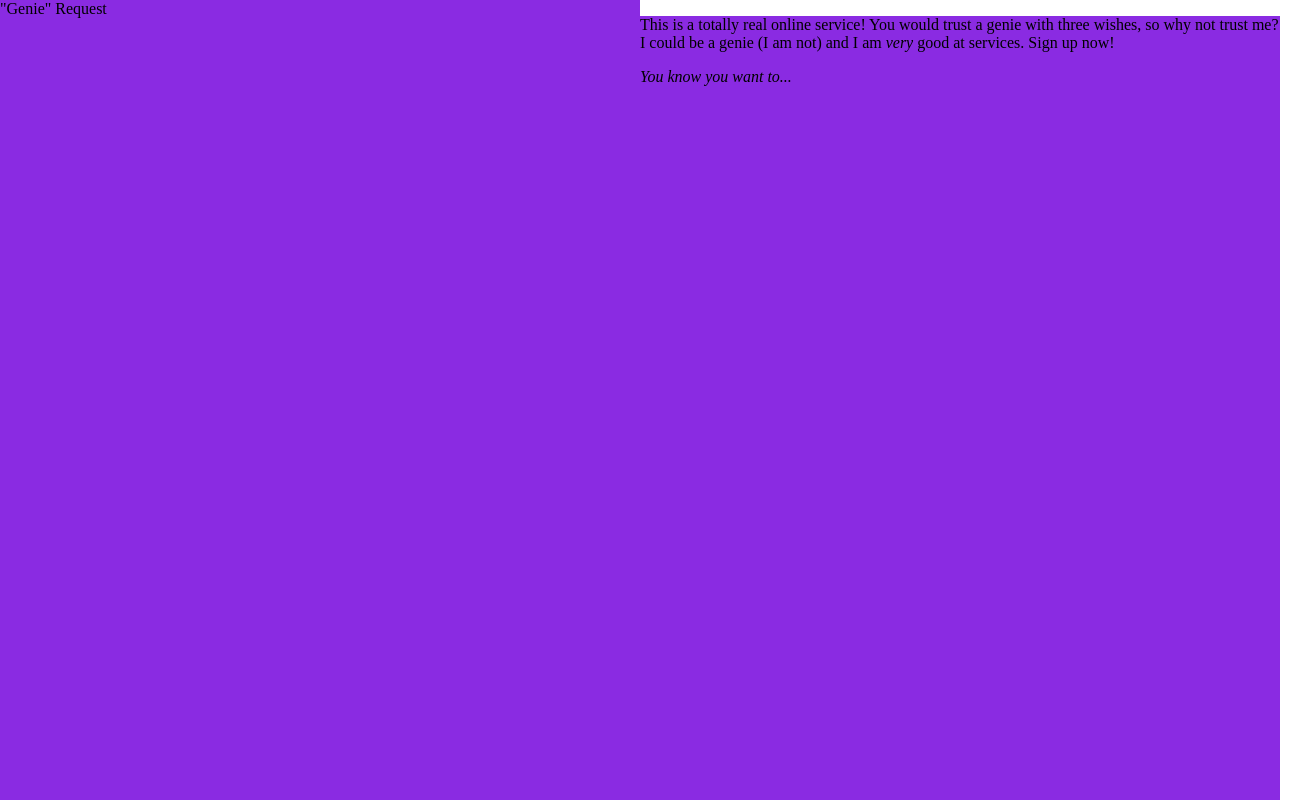
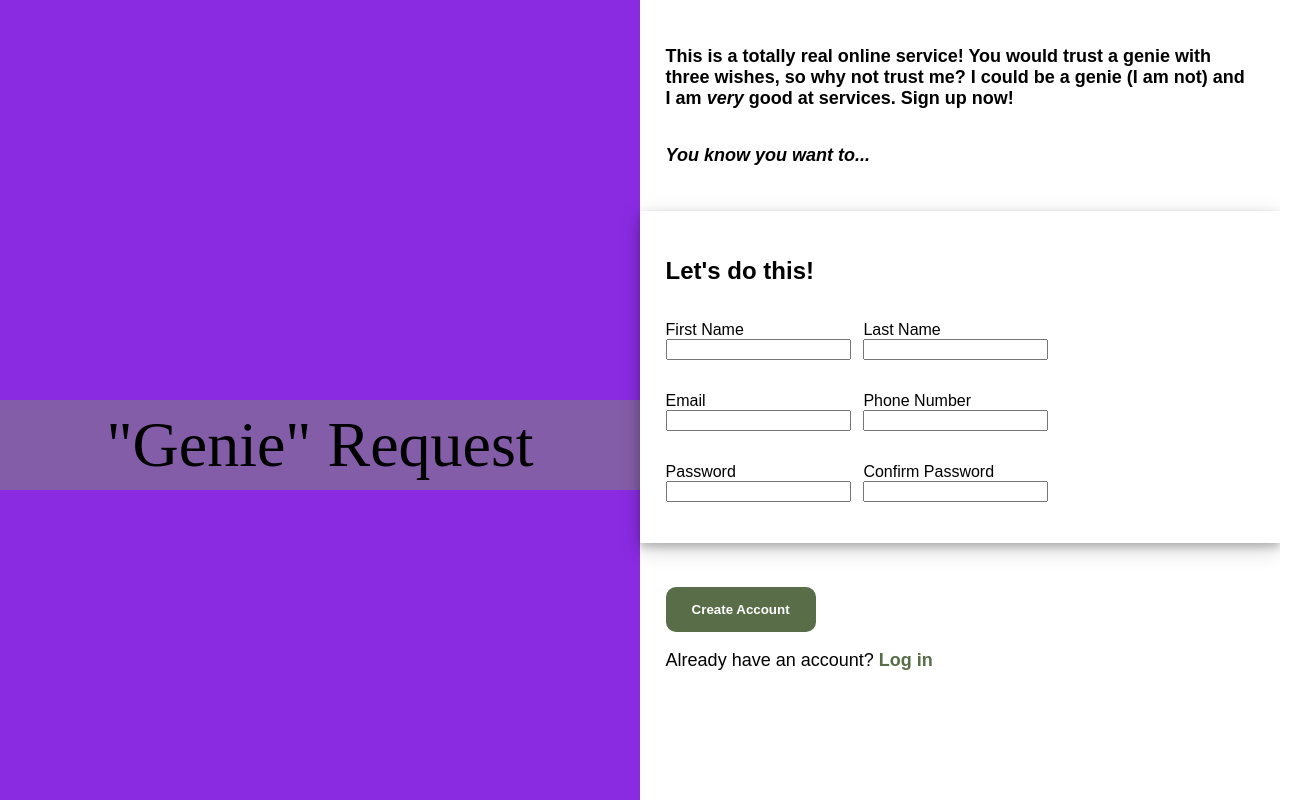
Before and after one commit to TruDarksider/signup-form, a plain HTML site: page index.html in a window 1280 px wide. Shown: the top 800 px of the page, 1312 px wide, since content can reach past the window. Drawn offline with Linux system fonts and the light colour scheme; a web font is replaced by a local one.

Commit message:
Modified most content for better layout

```diff
--- a/stylesheet.css
+++ b/stylesheet.css
@@ -1,11 +1,32 @@
+@font-face {
+    font-family: Norse;
+    src: url('Norse-Bold.otf');
+}
+
+:root {
+    --clickables: #596D48;
+}
+
+a {
+    text-decoration: none;
+    color: var(--clickables);
+    font-weight: bold;
+}
+
 body {
     display: flex;
     padding: 0;
     margin: 0;
+    font-family: sans-serif;
+}
+
+.bottom {
+    font-size: large;
+    padding: 2vw;
 }
 
 button {
-    background-color: rgb(0, 100, 0);
+    background-color: var(--clickables);
     font-weight: bolder;
     color: white;
     border: none;
@@ -15,7 +36,12 @@ button {
     border-radius: 10px;
 }
 
-div {
+div.info {
+display: flex;
+gap: 1vw;
+}
+
+div.image {
     height: 100vh;
     width: 50vw;
     background-color: blueviolet;
@@ -24,15 +50,45 @@ div {
 }
 
 fieldset {
-    width: 200px;
+    display: flex;
+    flex-direction: column;
+    margin: 0;
+    padding: 2vw;
+    border: 0;
+    box-shadow: 0 4px 8px 0 rgba(0, 0, 0, 0.2), 0 6px 20px 0 rgba(0, 0, 0, 0.19);
+}
+
+form {
+    width: 50vw;
 }
 
 h1{
     color: aquamarine;
 }
 
-label {
-    position: relative;
+.intro {
+    display: flex;
+    flex-direction: column;
+    font-size: large;
+    font-weight: bold;
+    text-align: left;
+    justify-content: center;
+    height: 20vh;
+    padding: 2vw;
+}
+
+label + input {
+    display: flex;
+    flex-direction: column;
+}
+
+#logo {
+    font-family: Norse;
+    text-align: center;
+    font-size: 4rem;
+    margin-top: 25rem;
+    padding: 1vh;
+    background-color: rgba(128, 128, 128, 0.589);
 }
 
 ul {
```
